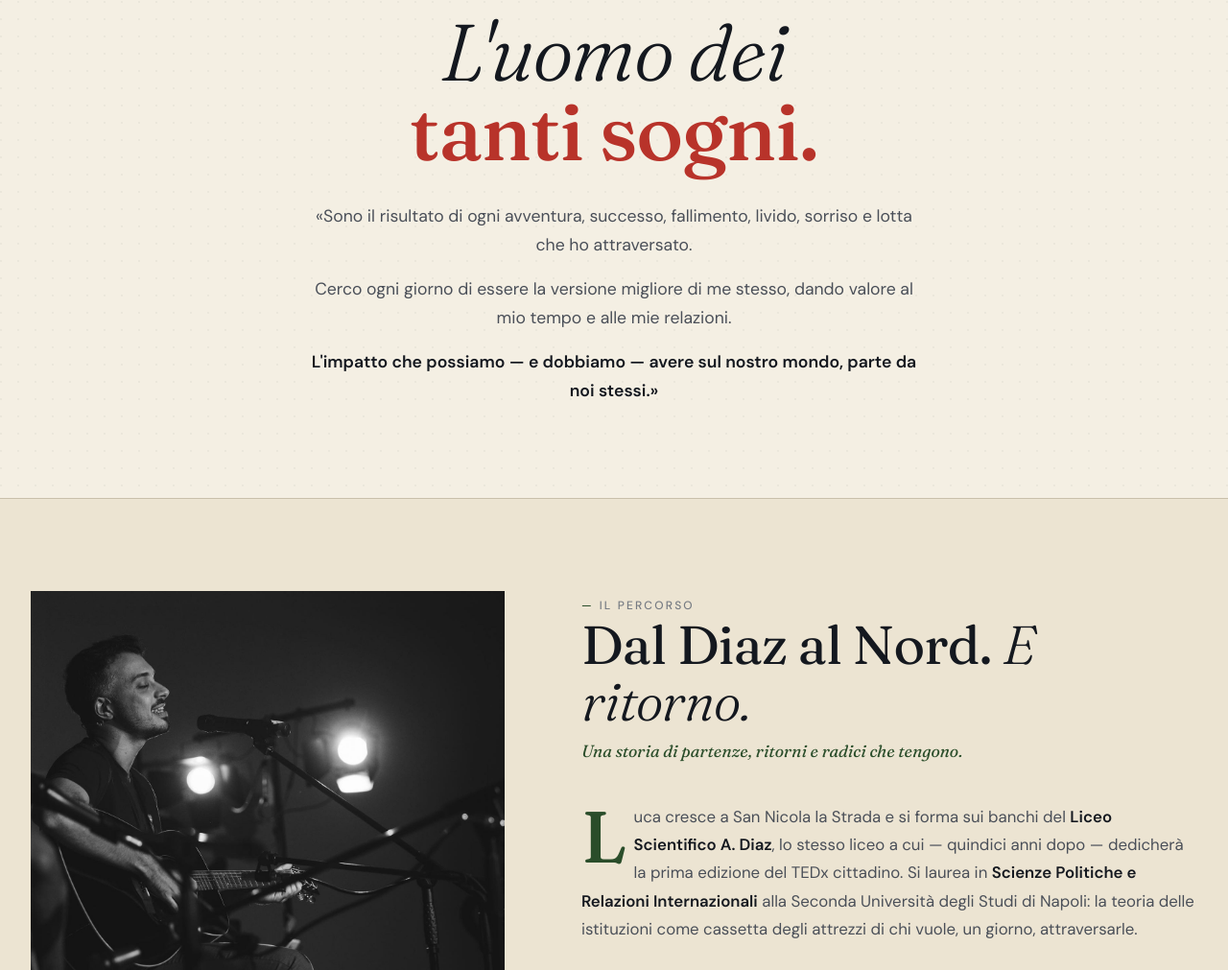
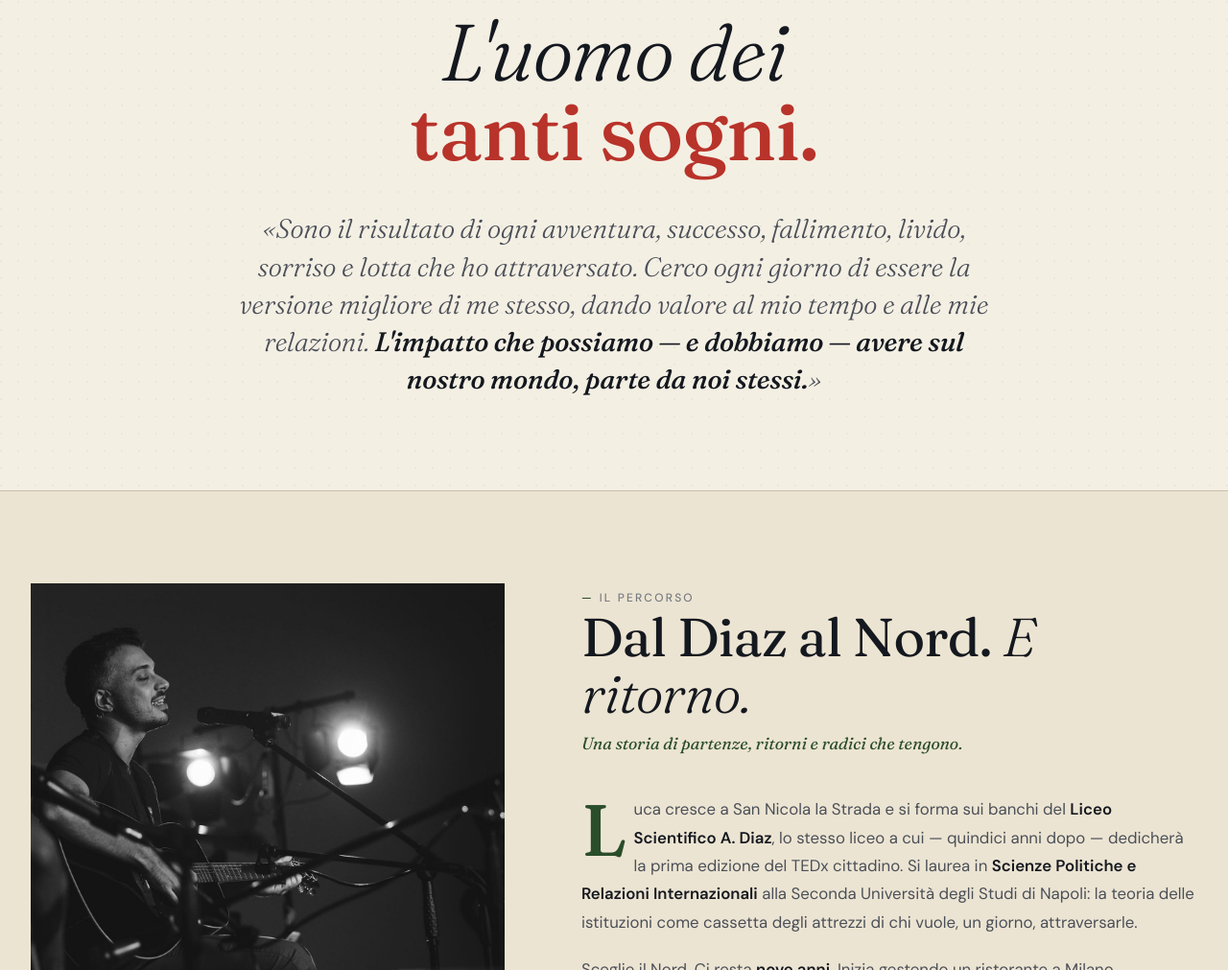
Before and after one commit to Ioimeluca/lucaioime.github.io, a plain HTML site: page index.html in a window 1280 px wide. Shown: the part 1241-2252 px from the top of the page at 96% size. Drawn offline with Linux system fonts and the light colour scheme.

Commit message:
Add files via upload

```diff
--- a/index.html
+++ b/index.html
@@ -386,14 +386,25 @@ h1, h2, h3, .display {
   font-weight: 500;
 }
 .manifesto-text {
-  max-width: 640px;
-  margin: 2rem auto 0;
-  font-size: 1.1rem;
-  line-height: 1.7;
+  max-width: 800px;
+  margin: 2.5rem auto 0;
+  font-family: "Fraunces", Georgia, serif;
+  font-style: italic;
+  font-weight: 300;
+  font-variation-settings: "opsz" 144, "SOFT" 60;
+  font-size: clamp(1.35rem, 2.2vw, 1.75rem);
+  line-height: 1.4;
   color: var(--ink-soft);
-}
-.manifesto-text p + p { margin-top: 1rem; }
-.manifesto-text strong { color: var(--ink); font-weight: 600; }
+  letter-spacing: -0.005em;
+}
+.manifesto-text p {
+  margin: 0;
+}
+.manifesto-text strong {
+  color: var(--ink);
+  font-weight: 500;
+  font-style: italic;
+}
 
 @media (max-width: 600px) {
   .manifesto { padding: 4rem 1.25rem; }
@@ -1320,9 +1331,7 @@ footer .copyright { font-size: 12px; letter-spacing: 0.05em; }
       <span class="accent">tanti sogni.</span>
     </h2>
     <div class="manifesto-text">
-      <p>«Sono il risultato di ogni avventura, successo, fallimento, livido, sorriso e lotta che ho attraversato.</p>
-      <p>Cerco ogni giorno di essere la versione migliore di me stesso, dando valore al mio tempo e alle mie relazioni.</p>
-      <p><strong>L'impatto che possiamo — e dobbiamo — avere sul nostro mondo, parte da noi stessi.»</strong></p>
+      <p>«Sono il risultato di ogni avventura, successo, fallimento, livido, sorriso e lotta che ho attraversato. Cerco ogni giorno di essere la versione migliore di me stesso, dando valore al mio tempo e alle mie relazioni. <strong>L'impatto che possiamo — e dobbiamo — avere sul nostro mondo, parte da noi stessi.</strong>»</p>
     </div>
   </section>
 
```
